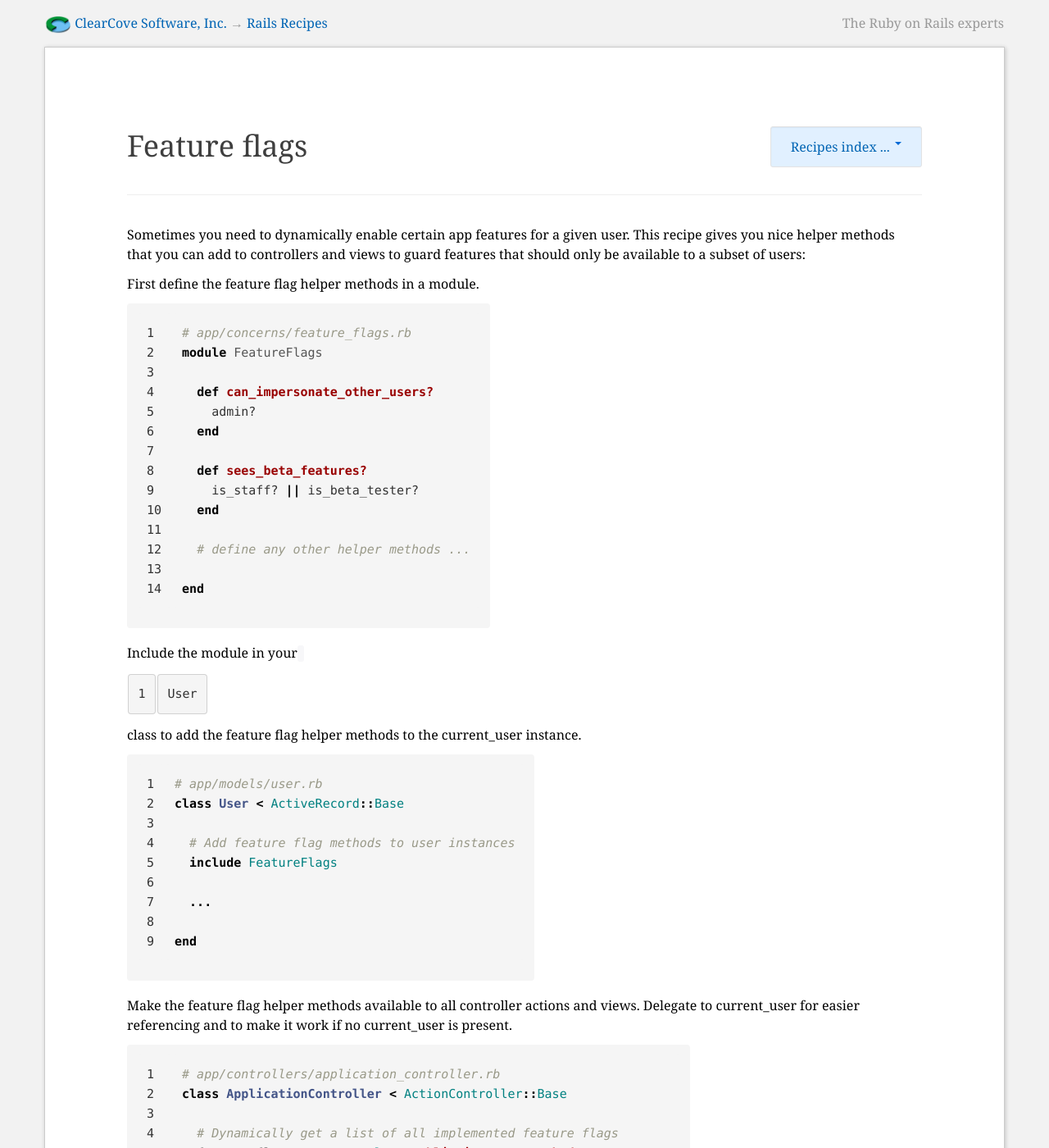
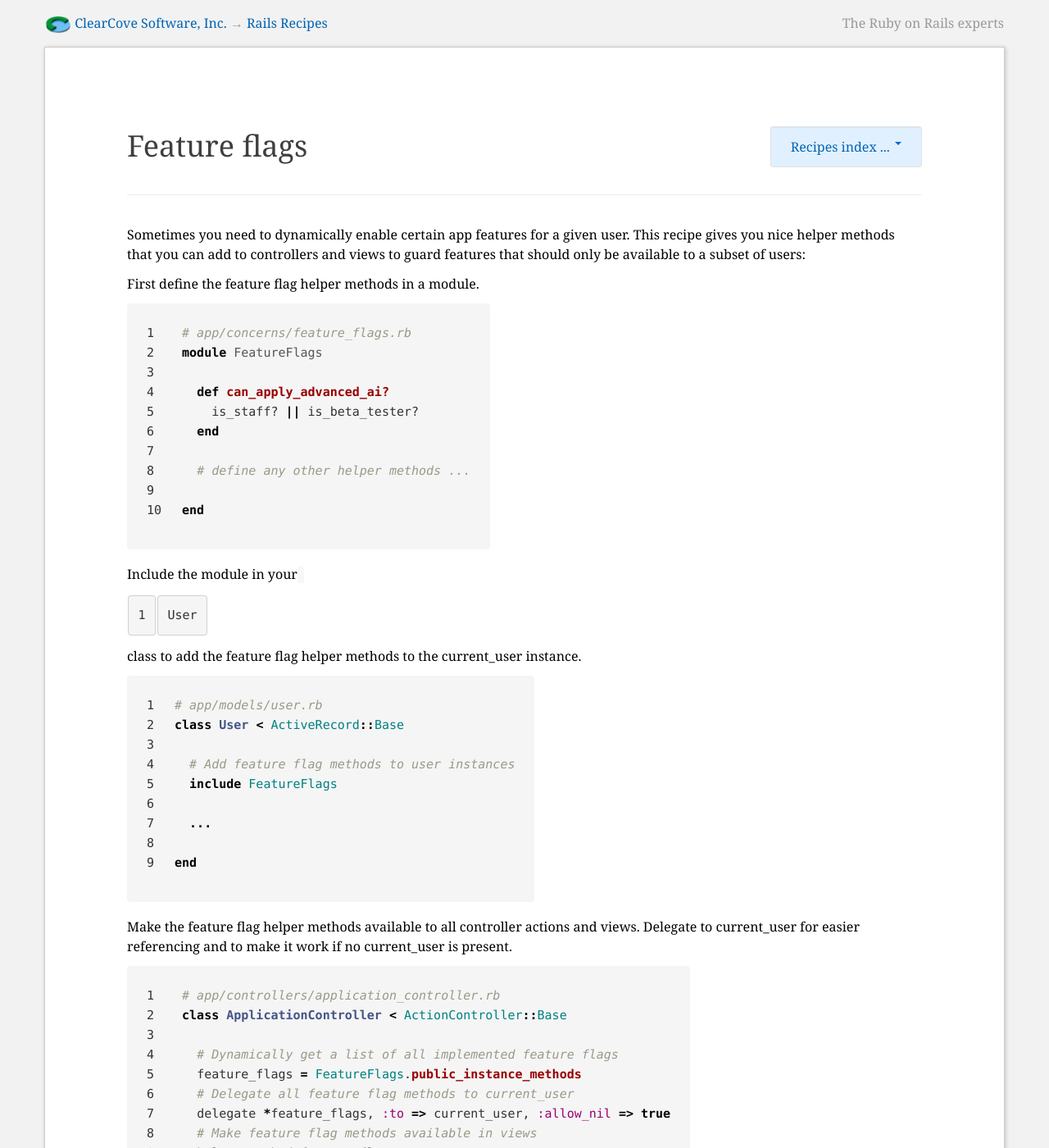
Before and after one commit to jhund/rails-recipes, a Jekyll site: the page built from pages/feature_flags.md, in a window 1280 px wide and 1400 px high. Shown: the whole window at 82% size. Built offline with Jekyll 4.4.1, drawn with Linux system fonts in a browser that asks for light colours; Markdown is read by kramdown in place of the engine named in the settings; some of the changed text lies outside the part shown.

Commit message:
Tweaked example code for feature_flags to make it look less like permissions.

````diff
--- a/pages/feature_flags.md
+++ b/pages/feature_flags.md
@@ -18,11 +18,7 @@ First define the feature flag helper methods in a module.
 # app/concerns/feature_flags.rb
 module FeatureFlags
 
-  def can_impersonate_other_users?
-    admin?
-  end
-
-  def sees_beta_features?
+  def can_apply_advanced_ai?
     is_staff? || is_beta_tester?
   end
 
@@ -74,8 +70,8 @@ delegated to current_user with the directive in ApplicationController.
 <%# app/views/users/index.html.erb %>
 <h1>Users</h1>
 ...
-<% if can_impersonate_other_users? %>
-  <li><%=# ... link to impersonate a user from the user list ... %></li>
+<% if can_apply_advanced_ai? %>
+  <li><%=# ... do some crazy advanced AI here ... %></li>
 <% end %>
 ...
 ```
````
